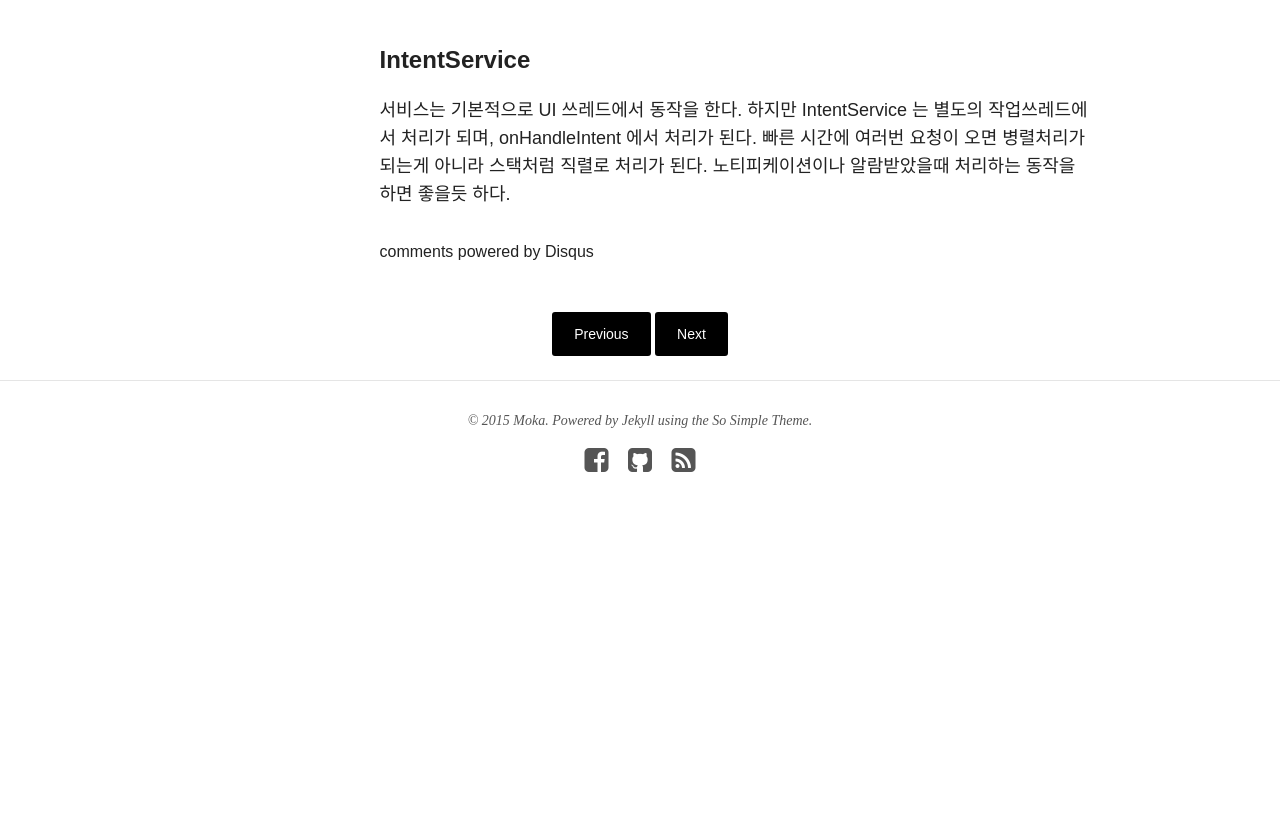
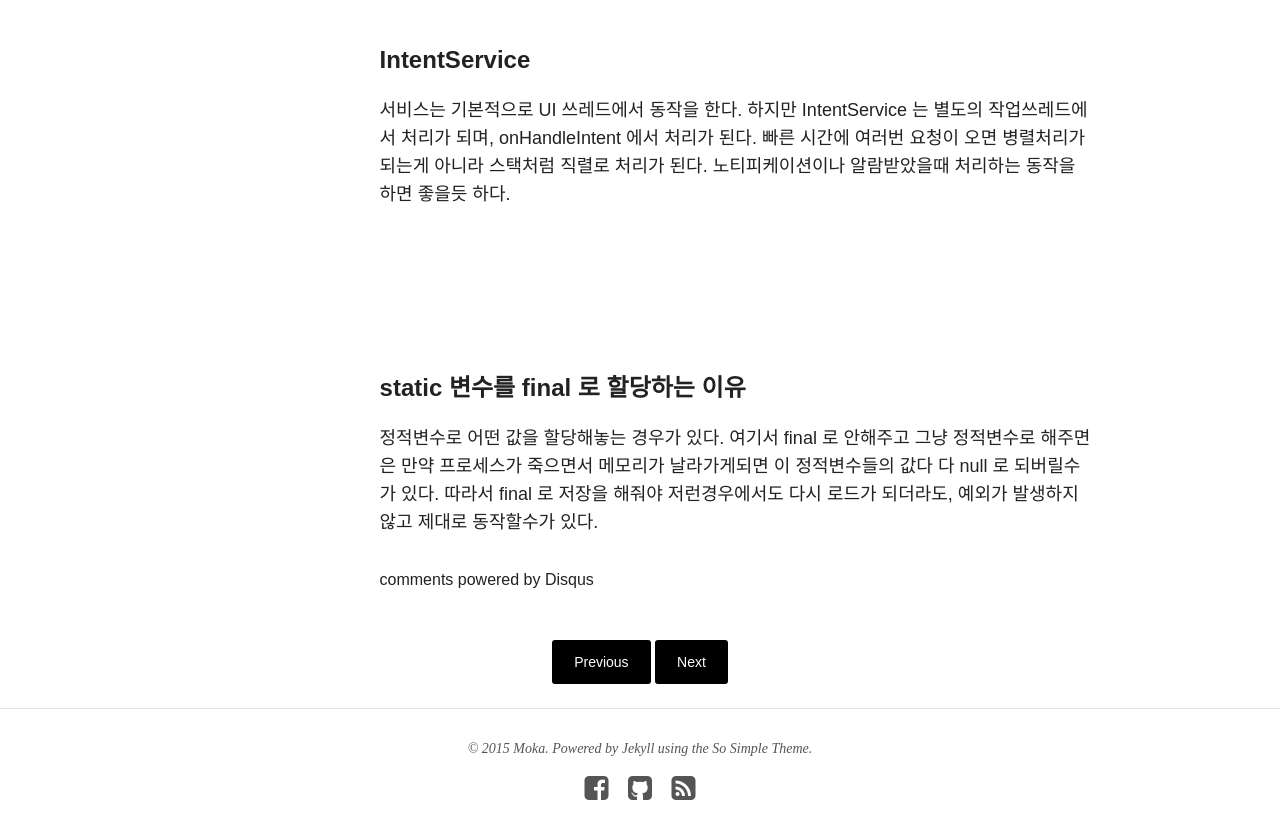
Before and after one commit to steadymoka/moka-a.github.io, a Jekyll site: the page built from _posts/android/2015-11-02-android_note_03.md, in a window 1280 px wide and 900 px high, scrolled down 1323 px. Shown: the top 839 px of the window. Built offline with Jekyll 4.4.1, drawn with Linux system fonts in a browser that asks for light colours; nearby versions of some CDN libraries; comment, search, counter and statistics services are not loaded; before the commit the page ends 1895 px from its top, so only the background shows below that.

Commit message:
android note the reseon of final keyword posting

```diff
--- a/_posts/android/2015-11-02-android_note_03.md
+++ b/_posts/android/2015-11-02-android_note_03.md
@@ -36,6 +36,14 @@ OnDestroy() - 거의 사용x<br>
 서비스는 기본적으로 UI 쓰레드에서 동작을 한다. 하지만 IntentService 는 별도의 작업쓰레드에서 처리가 되며, onHandleIntent 에서 처리가 된다. 빠른 시간에 여러번 요청이 오면 병렬처리가 되는게 아니라 스택처럼 직렬로 처리가 된다.
 노티피케이션이나 알람받았을때 처리하는 동작을 하면 좋을듯 하다.
 
+<br>
+<br>
+<br>
+<br>
+#### static 변수를 final 로 할당하는 이유
+정적변수로 어떤 값을 할당해놓는 경우가 있다. 여기서 final 로 안해주고 그냥 정적변수로 해주면은 만약 프로세스가 죽으면서 메모리가 날라가게되면 이 정적변수들의 값다 다 null 로 되버릴수가 있다. 따라서 final 로 저장을 해줘야 저런경우에서도 다시 로드가 되더라도, 예외가 발생하지 않고 제대로 동작할수가 있다.
+
+
 <!-- #####  -->
 
 {% highlight java %}
```
